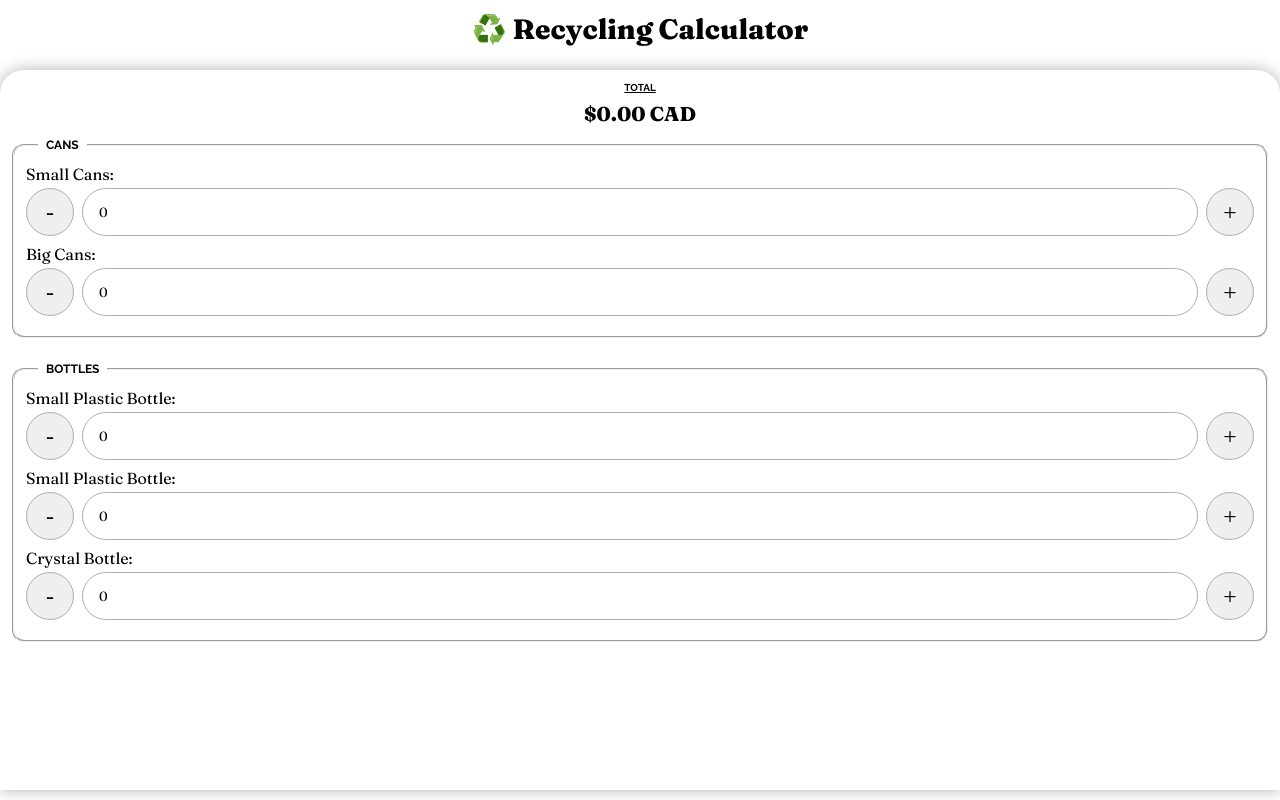
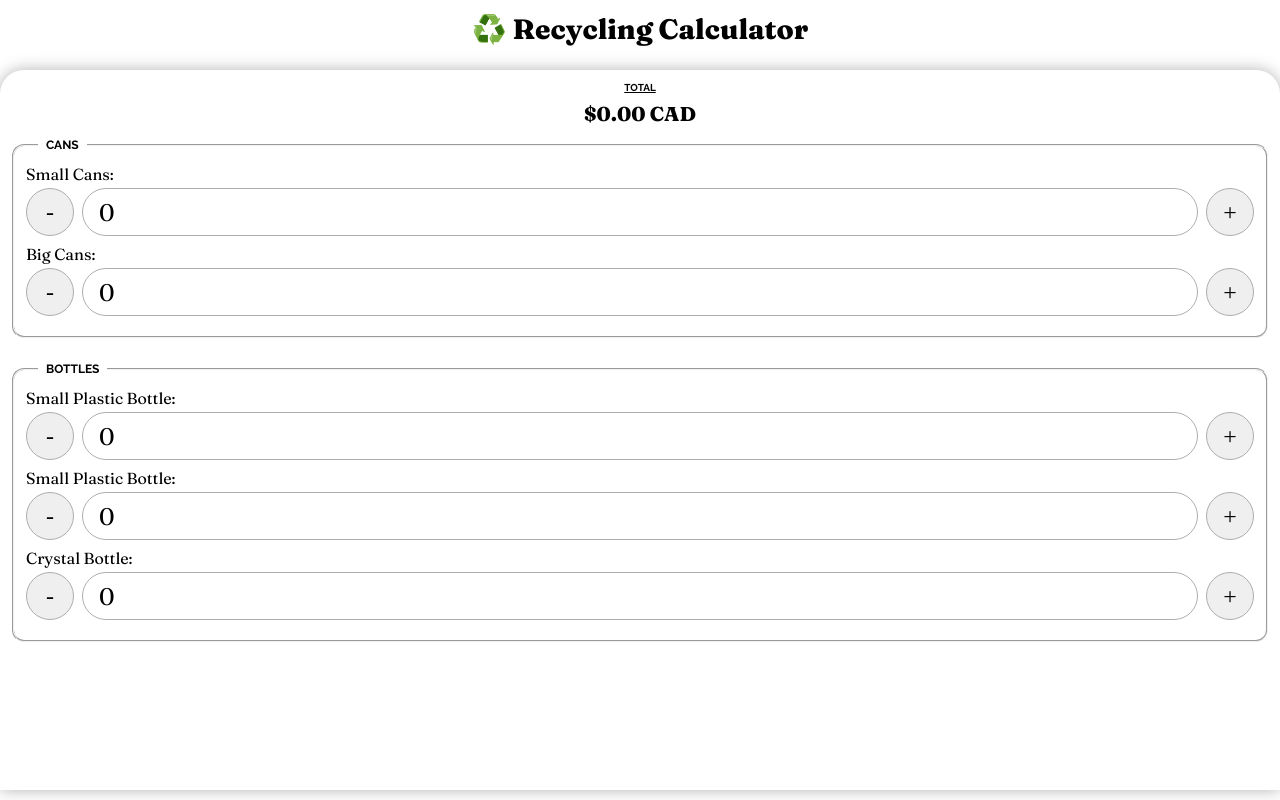
Before and after one commit to rodri-afa/recycling-calculator, a Nuxt app: page / in a window 1280 px wide. Built offline with nearby package versions, Linux system fonts and the light colour scheme.

Commit message:
inputs font-size

```diff
--- a/components/Item.vue
+++ b/components/Item.vue
@@ -34,6 +34,7 @@ defineEmits(['update:itemUds', 'increaseBy'])
         &>* {
             height: 48px;
             border: 1px solid #aeaeae;
+            font-size: 24px;
         }
 
         button {
@@ -41,7 +42,7 @@ defineEmits(['update:itemUds', 'increaseBy'])
             border-radius: 50%;
             width: 48px;
             font-weight: 500;
-            font-size: 24px;
+
             display: flex;
             justify-content: center;
             align-items: center;
```
